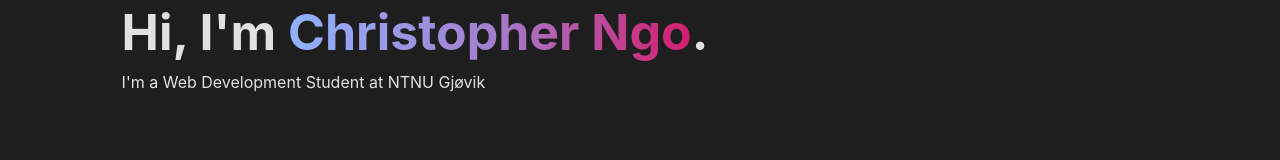
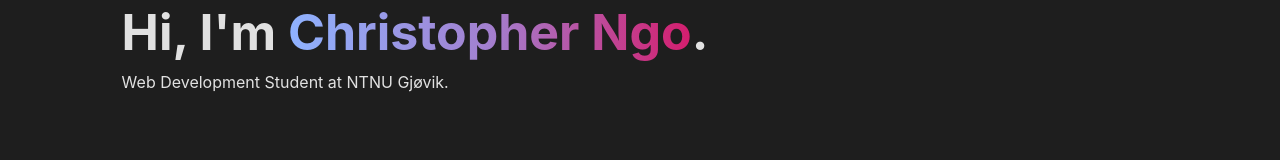
Before and after one commit to chriistopherngo/Portfolio, a React (Vite) app: page / in a window 1280 px wide. Shown: the part 175-335 px from the top of the page. Built offline with nearby package versions, Linux system fonts and the light colour scheme.

Commit message:
intro fix

```diff
--- a/src/Components/Intro/Intro.jsx
+++ b/src/Components/Intro/Intro.jsx
@@ -9,7 +9,7 @@
           <h1>
             Hi, I'm <span class="gradient_name">Christopher Ngo</span>.
           </h1>
-          <p>I'm a Web Development Student at NTNU Gjøvik</p>
+          <p>Web Development Student at NTNU Gjøvik.</p>
         </div>
         {/* <div className="intro_image">
           <img
```
